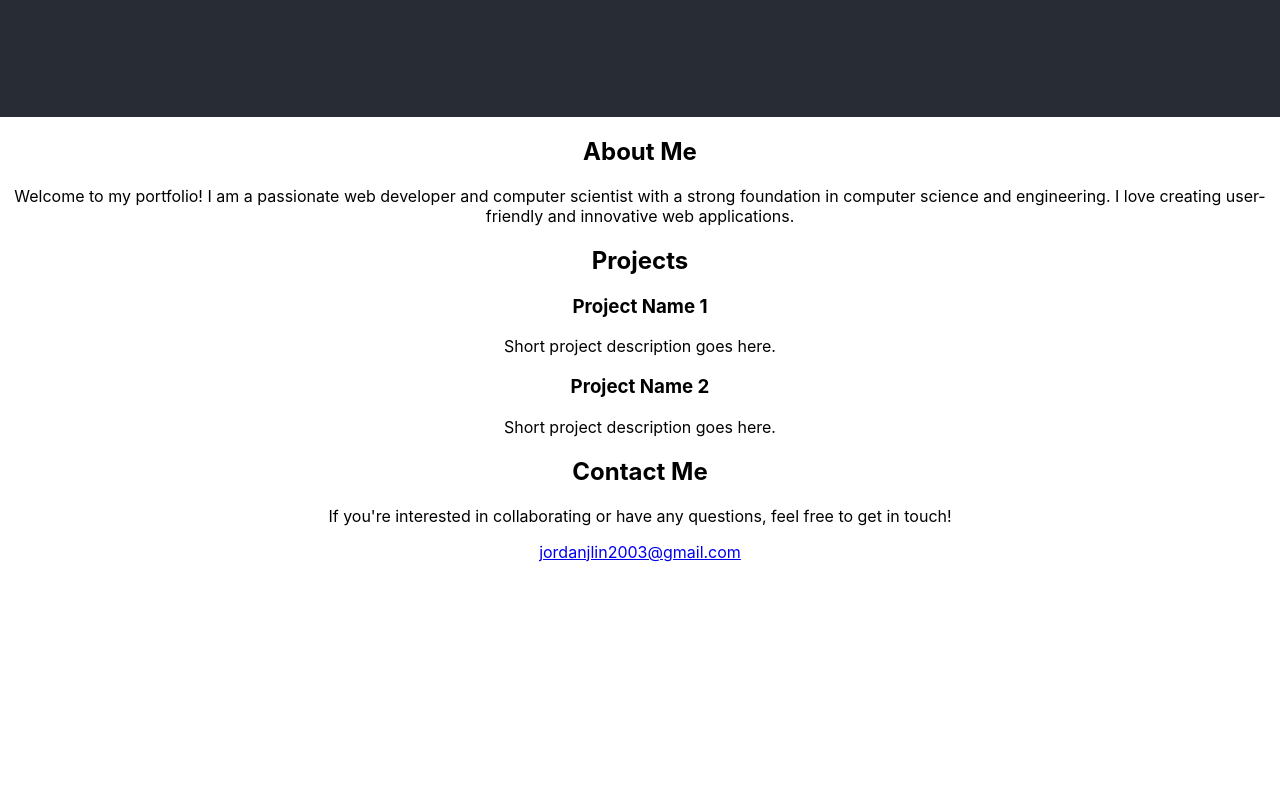
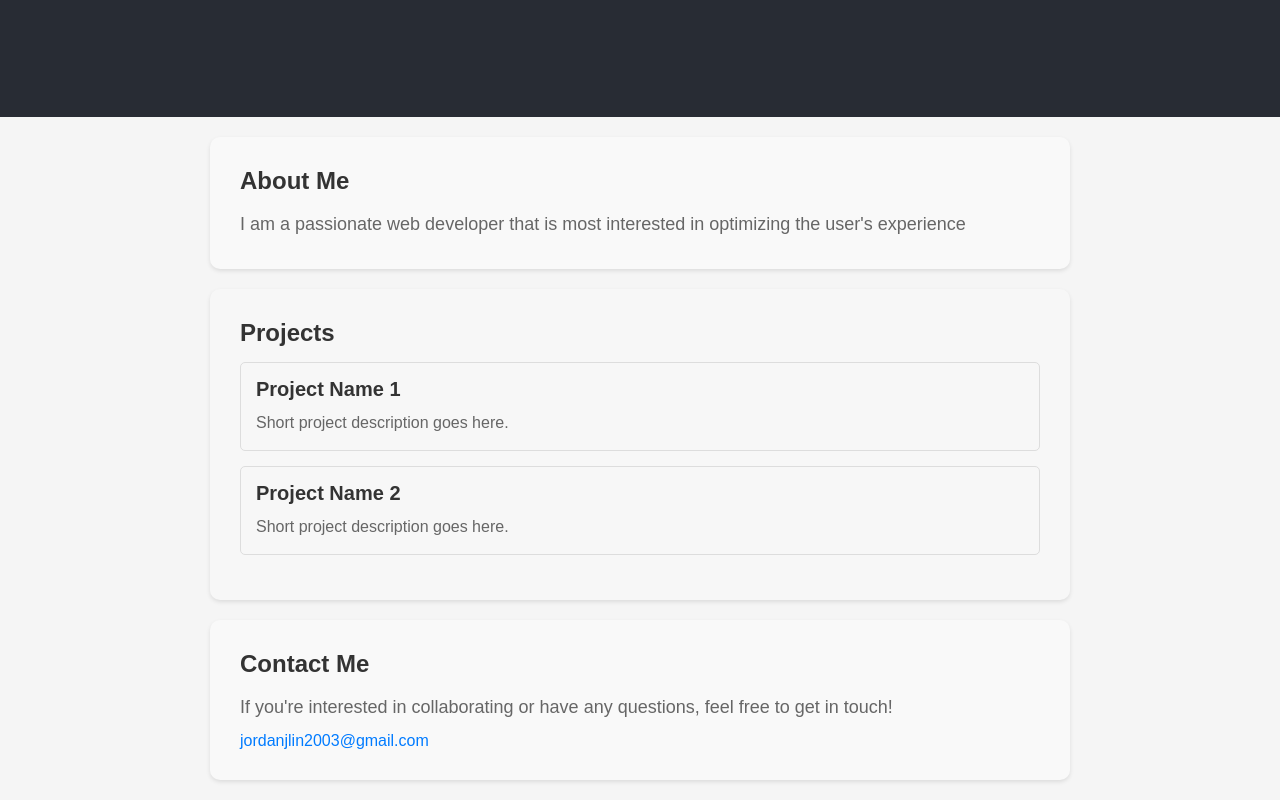
Before and after one commit to jardondaful/portfolio, a React (Create React App) app: page / in a window 1280 px wide. Shown: the part 683-1483 px from the top of the page. Before the commit the page ends 1245 px from the top, so only its background shows below. Built offline with nearby package versions, Linux system fonts and the light colour scheme.

Commit message:
finally got the template back

```diff
--- a/src/App.css
+++ b/src/App.css
@@ -1,18 +1,17 @@
-.App {
-  text-align: center;
+/* Reset some default styles */
+body, h1, h2, h3, p, a {
+  margin: 0;
+  padding: 0;
 }
 
-.App-logo {
-  height: 40vmin;
-  pointer-events: none;
+/* Global styles */
+body {
+  font-family: Arial, sans-serif;
+  background-color: #f5f5f5;
+  color: #333;
 }
 
-@media (prefers-reduced-motion: no-preference) {
-  .App-logo {
-    animation: App-logo-spin infinite 20s linear;
-  }
-}
-
+/* Header styles */
 .App-header {
   background-color: #282c34;
   min-height: 100vh;
@@ -24,15 +23,107 @@
   color: white;
 }
 
-.App-link {
-  color: #61dafb;
+.App-header p {
+  font-size: calc(10px + 2vmin);
+  color: #ccc;
+  margin-top: 20px; /* Adjust the margin to control the distance between h1 and p */
 }
 
-@keyframes App-logo-spin {
-  from {
-    transform: rotate(0deg);
-  }
+/* Corresponding About section styles */
+.about-section {
+  background-color: #f9f9f9;
+  padding: 30px;
+  border-radius: 10px;
+  box-shadow: 0 2px 4px rgba(0, 0, 0, 0.1);
+  margin: 20px auto;
+  max-width: 800px;
+}
+
+.about-section h2 {
+  font-size: 24px;
+  margin-bottom: 15px;
+  color: #333;
+}
+
+.about-section p {
+  font-size: 18px;
+  line-height: 1.6;
+  color: #666;
+}
+
+/* Corresponding Projects section styles */
+.projects-section {
+  background-color: #f7f7f7;
+  padding: 30px;
+  border-radius: 10px;
+  box-shadow: 0 2px 4px rgba(0, 0, 0, 0.1);
+  margin: 20px auto;
+  max-width: 800px;
+}
+
+.projects-section h2 {
+  font-size: 24px;
+  margin-bottom: 15px;
+  color: #333;
+}
+
+.project {
+  border: 1px solid #ddd;
+  padding: 15px;
+  margin: 15px 0;
+  border-radius: 5px;
+}
+
+.project h3 {
+  font-size: 20px;
+  margin-bottom: 10px;
+}
+
+.project p {
+  font-size: 16px;
+  line-height: 1.5;
+  color: #666;
+}
+
+/* Corresponding Contact section styles */
+.contact-section {
+  background-color: #f9f9f9;
+  padding: 30px;
+  border-radius: 10px;
+  box-shadow: 0 2px 4px rgba(0, 0, 0, 0.1);
+  margin: 20px auto;
+  max-width: 800px;
+}
+
+.contact-section h2 {
+  font-size: 24px;
+  margin-bottom: 15px;
+  color: #333;
+}
+
+.contact-section p {
+  font-size: 18px;
+  line-height: 1.6;
+  color: #666;
+}
+
+.contact-section a {
+  display: block;
+  margin-top: 10px;
+  color: #007bff;
+  text-decoration: none;
+}
+
+/* Section with fade-in animation */
+.section-fade {
+  opacity: 0;
+  transform: translateY(20px);
+  animation: fadeInUp 0.5s ease-in-out forwards;
+}
+
+@keyframes fadeInUp {
   to {
-    transform: rotate(360deg);
+    opacity: 1;
+    transform: translateY(0);
   }
 }
--- a/src/App.js
+++ b/src/App.js
@@ -11,15 +11,15 @@ function App() {
       </header>
 
       {/* About Section */}
-      <section className="about-section">
+      <section className="about-section section-fade">
         <h2>About Me</h2>
         <p>
-          Welcome to my portfolio! I am a passionate web developer and computer scientist with a strong foundation in computer science and engineering. I love creating user-friendly and innovative web applications.
+          I am a passionate web developer that is most interested in optimizing the user's experience
         </p>
       </section>
 
       {/* Projects Section */}
-      <section className="projects-section">
+      <section className="projects-section section-fade">
         <h2>Projects</h2>
         <div className="project">
           <h3>Project Name 1</h3>
@@ -33,10 +33,10 @@ function App() {
       </section>
 
       {/* Contact Section */}
-      <section className="contact-section">
+      <section className="contact-section section-fade">
         <h2>Contact Me</h2>
         <p>If you're interested in collaborating or have any questions, feel free to get in touch!</p>
-        <a href="mailto:your.email@example.com">jordanjlin2003@gmail.com</a>
+        <a href="mailto:jordanjlin2003@gmail.com">jordanjlin2003@gmail.com</a>
       </section>
     </div>
   );
```
